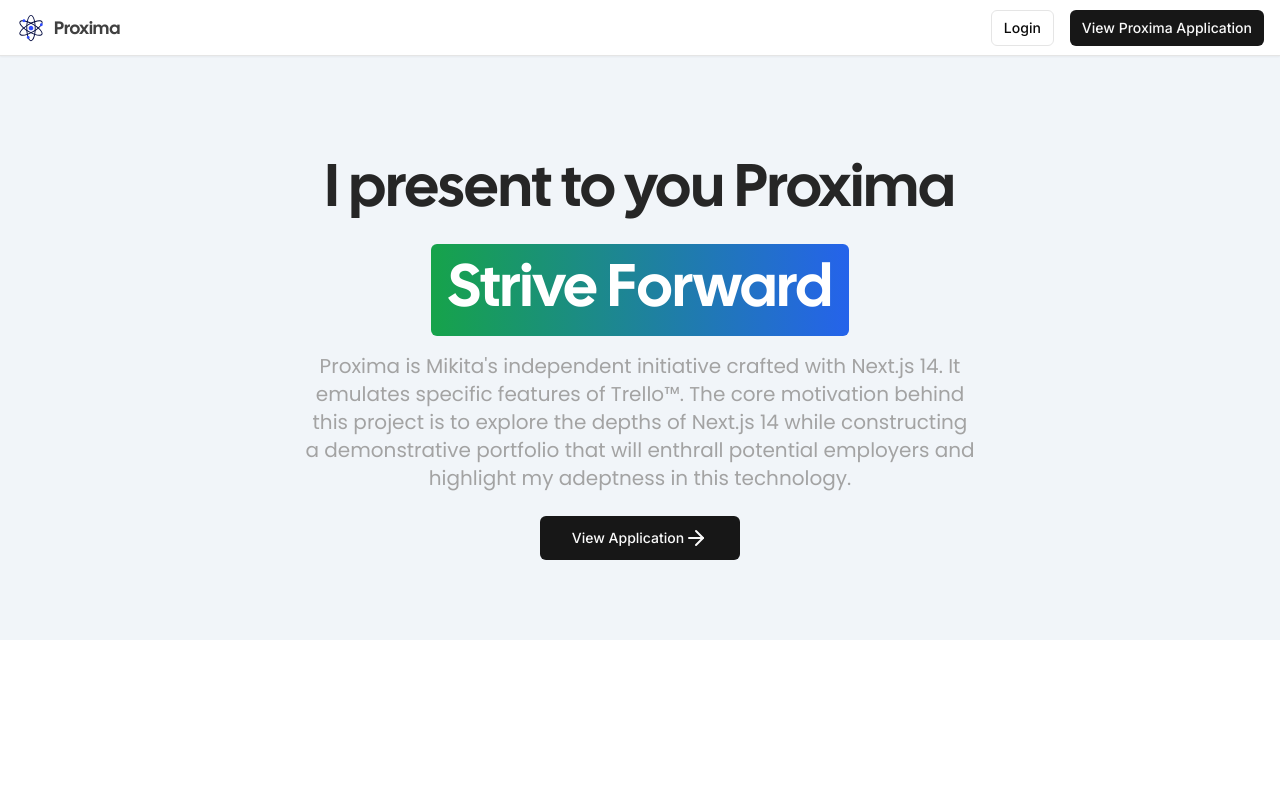
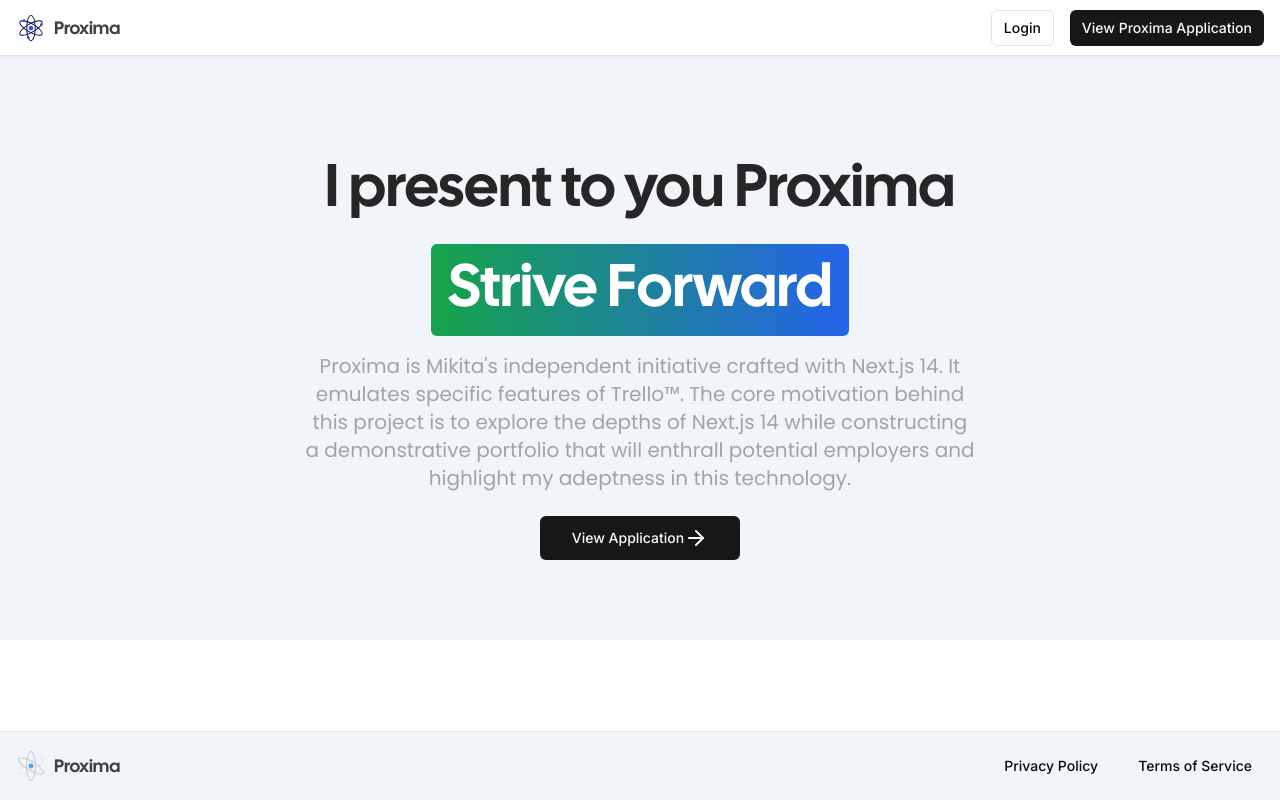
Before and after one commit to MikitaCat/proxima, a Next.js app: page / in a window 1280 px wide. Built offline with nearby package versions, Linux system fonts and the light colour scheme.

Commit message:
Footer has been created. Logo component has been updated with an abillity to choose the logo variant

```diff
--- /dev/null
+++ b/app/(landing)/_components/Footer.tsx
@@ -0,0 +1,20 @@
+import { Logo } from "@/components/Logo";
+import { Button } from "@/components/ui/button";
+
+export const Footer = () => {
+  return (
+    <div className="fixed bottom-0 w-full p-4 border-t bg-slate-100">
+      <div className="md:max-w-screen-2xl mx-auto flex items-center w-full justify-between">
+        <Logo variant="opaque" />
+        <div className="space-x-4 md:block md:w-auto flex items-center justify-between w-full">
+          <Button size="sm" variant="ghost">
+            Privacy Policy
+          </Button>
+          <Button size="sm" variant="ghost">
+            Terms of Service
+          </Button>
+        </div>
+      </div>
+    </div>
+  );
+};
--- a/app/(landing)/_components/Navbar.tsx
+++ b/app/(landing)/_components/Navbar.tsx
@@ -6,7 +6,7 @@ export const Navbar = () => {
   return (
     <div className="fixed top-0 w-full h-14 px-4 border-b shadow-sm bg-white flex items-center">
       <div className="md:max-w-screen-2xl mx-auto flex items-center w-full justify-between">
-        <Logo />
+        <Logo variant="transparent" />
         <div className="space-x-4 md:block md:w-auto flex items-center justify-between w-full">
           <Button size="sm" variant="outline" asChild>
             <Link href="/sign-in">Login</Link>
--- a/app/(landing)/layout.tsx
+++ b/app/(landing)/layout.tsx
@@ -1,11 +1,13 @@
 import React from "react";
 import { Navbar } from "./_components/Navbar";
+import { Footer } from "./_components/Footer";
 
 const MarketingLayout = ({ children }: { children: React.ReactNode }) => {
   return (
     <div className="h-full bg-slate-100">
       <Navbar />
       <main className="pt-40 pb-20 bg-slate-100">{children}</main>
+      <Footer />
     </div>
   );
 };
--- a/components/Logo.tsx
+++ b/components/Logo.tsx
@@ -8,11 +8,28 @@ const headingFont = localFont({
   src: "../public/fonts/font.woff2",
 });
 
-export const Logo = () => {
+interface LogoProps {
+  variant: "opaque" | "transparent";
+}
+
+export const Logo = ({ variant }: LogoProps) => {
+  const chooseVariant = () => {
+    if (variant === "opaque") {
+      return "2";
+    }
+
+    if (variant === "transparent") return "";
+  };
+
   return (
     <Link href="/">
       <div className="hover:opacity-75 transition items-center gap-x-2 hidden md:flex">
-        <Image src="/logo.svg" alt="Logo" height={30} width={30} />
+        <Image
+          src={`/logo${chooseVariant()}.svg`}
+          alt="Logo"
+          height={30}
+          width={30}
+        />
         <p
           className={cn("text-lg text-neutral-700 pt-1", headingFont.className)}
         >
```
Also changed, not shown: public/logo2.svg (added).
